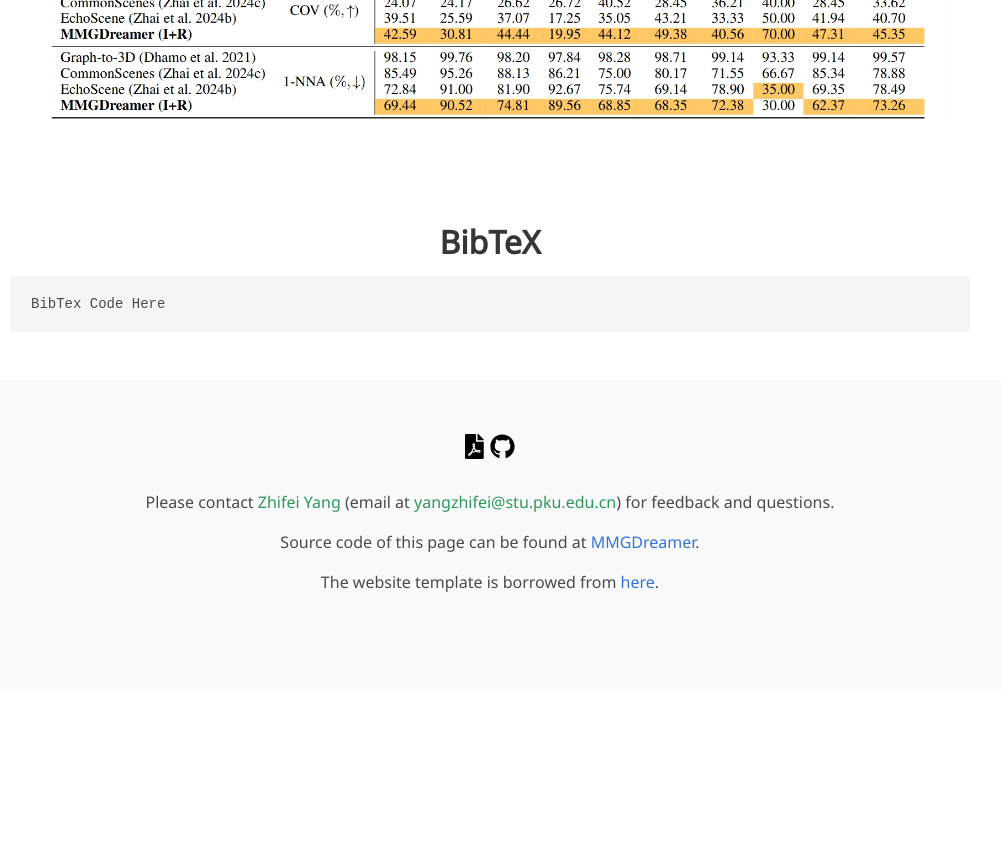
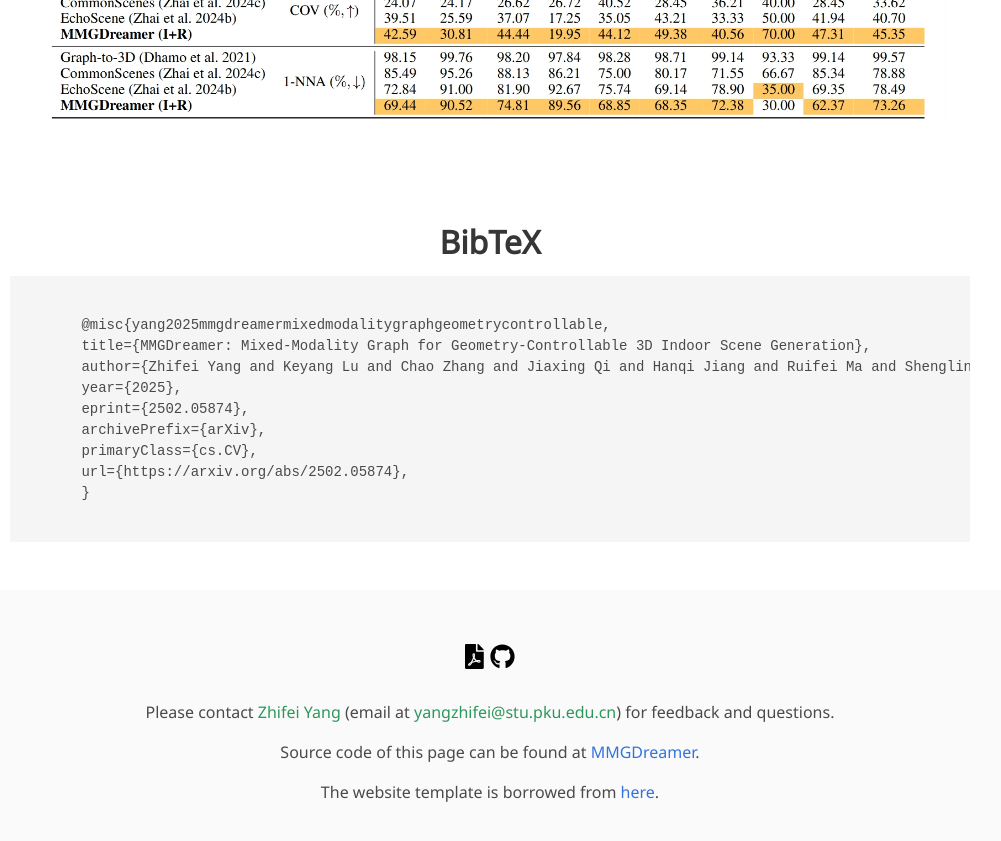
Before and after one commit to yangzhifeio/yangzhifeio.github.io, a Jekyll site: the page project/MMGDreamer/index.html, which Jekyll copies as it is, in a window 1280 px wide and 900 px high, scrolled down 4530 px. Shown: the top 841 px of the window, without its empty margins (150-1151 px from the left). Built offline with Jekyll 4.4.1, drawn with Linux system fonts in a browser that asks for light colours; nearby versions of some CDN libraries; some web fonts are replaced; library files that are not in the unit come from our copies; a style sheet for code colours, icons or effects is not loaded; before the commit the page ends 5220 px from its top, so only the background shows below that.

Commit message:
Update index.html

```diff
--- a/project/MMGDreamer/index.html
+++ b/project/MMGDreamer/index.html
@@ -189,6 +189,15 @@
                   </a>
                 </span>
 
+                <span class="link-block">
+                  <a href="static/pdfs/poster.pdf" target="_blank"
+                    class="external-link button is-normal is-rounded is-dark">
+                    <span class="icon">
+                      <i class="fas fa-file-pdf"></i>
+                    </span>
+                    <span>Poster</span>
+                  </a>
+                </span>
                 <!-- ArXiv abstract Link -->
 
                 <!--
@@ -607,7 +616,17 @@
       <div class="has-text-centered">
         <h1 class="title">BibTeX</h1>
       </div>
-      <pre><code>BibTex Code Here</code></pre>
+      <pre><code>
+      @misc{yang2025mmgdreamermixedmodalitygraphgeometrycontrollable,
+      title={MMGDreamer: Mixed-Modality Graph for Geometry-Controllable 3D Indoor Scene Generation},
+      author={Zhifei Yang and Keyang Lu and Chao Zhang and Jiaxing Qi and Hanqi Jiang and Ruifei Ma and Shenglin Yin and Yifan Xu and Mingzhe Xing and Zhen Xiao and Jieyi Long and Xiangde Liu and Guangyao Zhai},
+      year={2025},
+      eprint={2502.05874},
+      archivePrefix={arXiv},
+      primaryClass={cs.CV},
+      url={https://arxiv.org/abs/2502.05874},
+      }
+      </code></pre>
     </div>
   </section>
   <!--End BibTex citation -->
```
